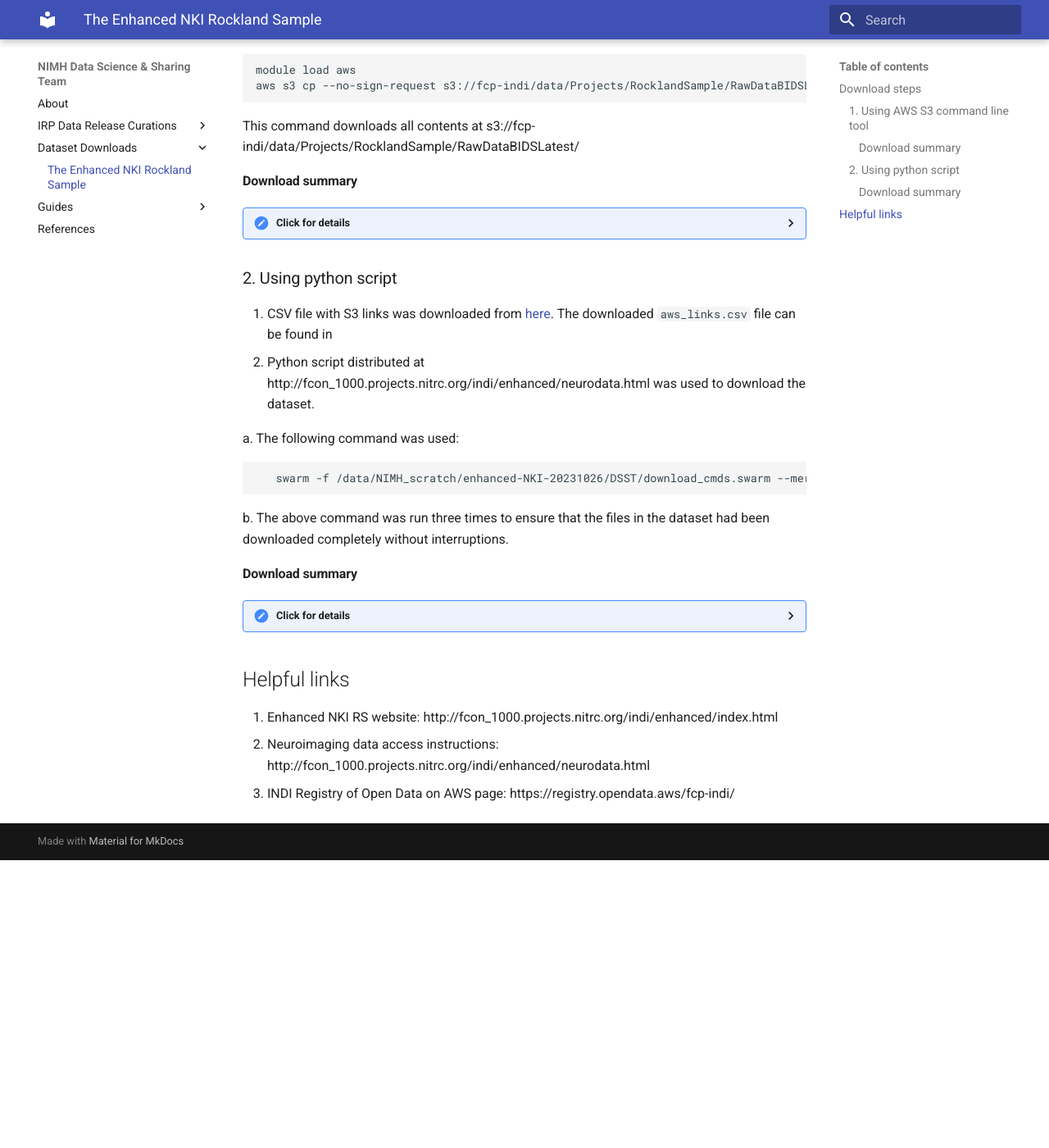
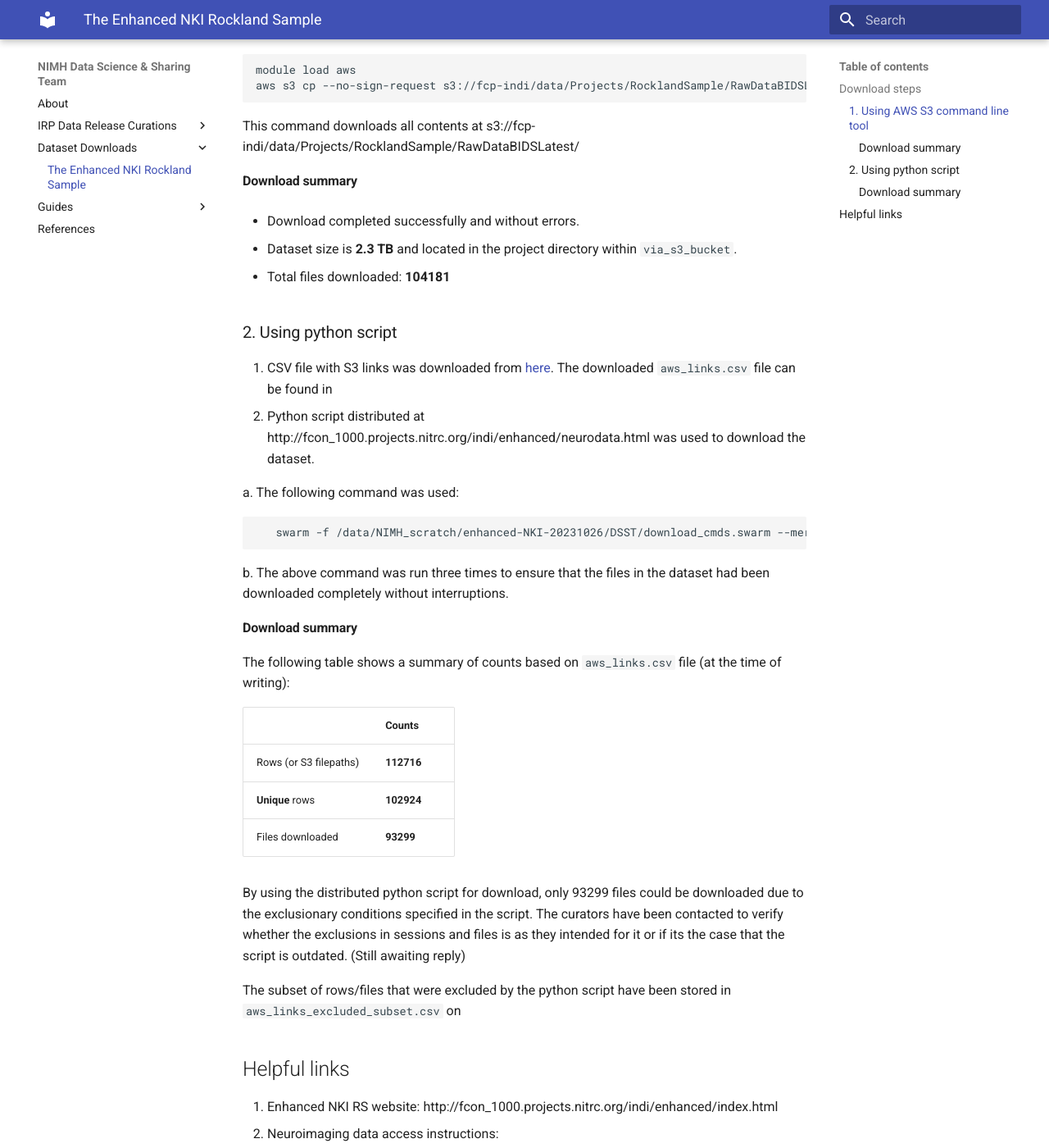
Before and after one commit to nimh-dsst/dsst-rtd, an MkDocs documentation site: the page built from docs/downloads/enhanced-nki.md, in a window 1280 px wide and 1400 px high, scrolled down 435 px. Shown: the whole window at 82% size. Built offline with MkDocs 1.6.1 and Material for MkDocs 9.7.7, drawn with Linux system fonts in a browser that asks for light colours; before the commit the page ends 1484 px from its top, so only the background shows below that.

Commit message:
Update enhanced-nki.md

```diff
--- a/docs/downloads/enhanced-nki.md
+++ b/docs/downloads/enhanced-nki.md
@@ -19,16 +19,12 @@ aws s3 cp --no-sign-request s3://fcp-indi/data/Projects/RocklandSample/RawDataBI
 This command downloads all contents at s3://fcp-indi/data/Projects/RocklandSample/RawDataBIDSLatest/
 
 #### Download summary
-<details>
-      <summary> Click for details </summary>
 
-   - Download completed successfully and without errors.
+- Download completed successfully and without errors.
 
-   - Dataset size is **2.3 TB** and located in the project directory within `via_s3_bucket`.
+- Dataset size is **2.3 TB** and located in the project directory within `via_s3_bucket`.
 
-   - Total files downloaded: **104181**
-
-</details>
+- Total files downloaded: **104181**
 
 ### 2. Using python script
 
@@ -45,8 +41,6 @@ This command downloads all contents at s3://fcp-indi/data/Projects/RocklandSampl
    b. The above command was run three times to ensure that the files in the dataset had been downloaded completely without interruptions.
 
 #### Download summary
-   <details>
-      <summary> Click for details </summary>
 
 The following table shows a summary of counts based on `aws_links.csv` file (at the time of writing):
 
@@ -61,7 +55,6 @@ By using the distributed python script for download, only 93299 files could be d
 
 The subset of rows/files that were excluded by the python script have been stored in `aws_links_excluded_subset.csv` on
 
-</details>
 
 ## Helpful links
 1. Enhanced NKI RS website: http://fcon_1000.projects.nitrc.org/indi/enhanced/index.html
```
